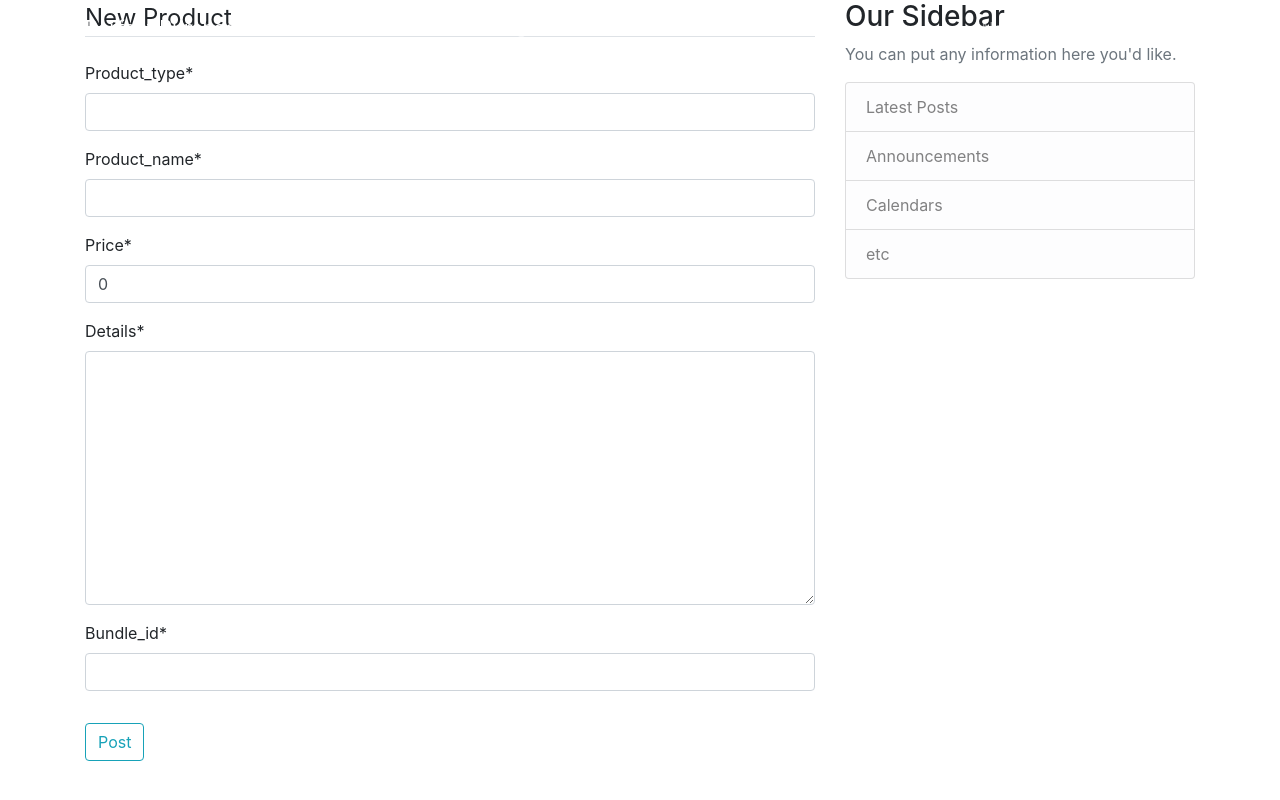
After one commit to RodneyMcCoy/store-website-database, a Django app: page /post/new/create_product in a window 1280 px wide. The commit adds this page. Run offline with Django 4.2, Linux system fonts and the light colour scheme; the visitor is signed in with stand-in values (Sample User, id 1); parts of the project's set-up code (start-up, migrations or seed data) failed here and were passed over; some libraries are stand-ins or nearby versions.

Commit message:
New posts now correctly create a product or service too
Creating a new product or service add the product or service to the database and creates a post by that user with the relevant information. Essentially, it should work as before with the Post functionality, but now also creates products and services and bundles and such on the back end too.

```diff
--- a/django_website_database_project/store/forms.py
+++ b/django_website_database_project/store/forms.py
@@ -9,3 +9,6 @@ from django import forms
 
 # class ChooseProduct(forms.ModelForm):
 #     product_choices = forms.ChoiceField(choices = FRUIT_CHOICES, label='a', required=True)
+
+class ChoosePostTypeForm(forms.Form):
+    choice = forms.ChoiceField(choices=([('', ''), ('Product', 'Product'), ('Service', 'Service')]), label='Create a new Product or Service')
--- a/django_website_database_project/store/models.py
+++ b/django_website_database_project/store/models.py
@@ -79,6 +79,9 @@ class Bundle(models.Model):
     vendor_id = models.IntegerField(("vendor_id"))
     price =  models.DecimalField(("price"), max_digits=10, decimal_places=2 , default=0)
 
+    def __str__(self):
+        return f'Bundle {self.vendor_id}'
+
 
 # This model class contains information related to a specific product that will be visible on the website to users
 class Product(models.Model):
@@ -88,21 +91,22 @@ class Product(models.Model):
     """
     #product_id = models.AutoField(primary_key=True)
     product_type = models.CharField(("product_type"), max_length=255)
-    #vendor_id = models.ForeignKey(Vendor, on_delete=models.CASCADE)
+    vendor_id = models.ForeignKey(Vendor, on_delete=models.CASCADE)
     #bundle_id = models.ForeignKey(Bundle, on_delete=models.CASCADE)
-    vendor_id = models.IntegerField(("vendor_id"))
+    #vendor_id = models.IntegerField(("vendor_id"))
     bundle_id = models.IntegerField(("bundle_id"))
-    product_name = models.CharField(("product_name"), max_length=255)
+    product_name = models.CharField(("product_name"), max_length=255)   # Like title for Post
     price =  models.DecimalField(("price"), max_digits=10, decimal_places=2, default=0)
     binding_contract = models.CharField(("binding_contract"), max_length=255)
+    details = models.TextField()    # Like content for Post
 
-    created_by = models.ForeignKey(User, on_delete=models.CASCADE)
+    created_by = models.ForeignKey(User, on_delete=models.CASCADE)  # Like author for Post
 
     def __str__(self):
         return self.product_name
 
     def get_absolute_url(self):
-        return reverse('store:store-home')
+        return reverse('store-home')
 
 
 # This model class contains information related to a specific service that will be visible on the website to users
@@ -113,21 +117,22 @@ class Service(models.Model):
     """
     #service_id = models.AutoField(primary_key=True)
     service_type = models.CharField(("service_type"), max_length=255)
-    #vendor_id = models.ForeignKey(Vendor, on_delete=models.CASCADE)
+    vendor_id = models.ForeignKey(Vendor, on_delete=models.CASCADE)
     #bundle_id = models.ForeignKey(Bundle, on_delete=models.CASCADE)
-    vendor_id = models.IntegerField(("vendor_id"))
+    #vendor_id = models.IntegerField(("vendor_id"))
     bundle_id = models.IntegerField(("bundle_id"))
-    service_name = models.CharField(("service_name"), max_length=255)
+    service_name = models.CharField(("service_name"), max_length=255)   # Like title for Post
     price =  models.DecimalField(("price"), max_digits=10, decimal_places=2, default=0)
     binding_contract = models.CharField(("binding_contract"), max_length=255)
+    details = models.TextField()    # Like content for Post
 
-    created_by = models.ForeignKey(User, on_delete=models.CASCADE)
+    created_by = models.ForeignKey(User, on_delete=models.CASCADE)  # Like author for Post
 
     def __str__(self):
         return self.service_name
 
     def get_absolute_url(self):
-        return reverse('store:store-home')
+        return reverse('store-home')
 
 
 # This model class contains information related to the wishlist of a customer, which contains any products or services they have wishlisted
--- /dev/null
+++ b/django_website_database_project/store/templates/store/create_product.html
@@ -0,0 +1,16 @@
+{% extends "store/base.html" %}
+{% load crispy_forms_tags %}
+{% block content %}
+    <div class="content-section">
+        <form method="POST">
+            {% csrf_token %}
+            <fieldset class="form-group">
+                <legend class="border-bottom mb-4">New Product</legend>
+                {{ form|crispy }}
+            </fieldset>
+            <div class="form-group">
+                <button class="btn btn-outline-info" type="submit">Post</button>
+            </div>
+        </form>
+    </div>
+{% endblock content %}
--- a/django_website_database_project/store/urls.py
+++ b/django_website_database_project/store/urls.py
@@ -1,12 +1,15 @@
 from django.urls import path
-from .views import PostListView, PostDetailView, PostCreateView, PostUpdateView, PostDeleteView, UserPostListView
+from .views import PostListView, PostDetailView, PostCreateView, PostCreateProductView,PostCreateServiceView, PostUpdateView, PostDeleteView, UserPostListView
 from . import views
 
 urlpatterns = [
     path('', PostListView.as_view(), name='store-home'),
     path('user/<str:username>', UserPostListView.as_view(), name='user-posts'),
     path('post/<int:pk>/', PostDetailView.as_view(), name='post-detail'),
-    path('post/new/', PostCreateView.as_view(), name='post-create'),
+    path('post/new/', PostCreateView, name='post-create'),
+    #path('post/new/create_choice/', views.PostCreateView, name='create_choice'),
+    path('post/new/create_product', PostCreateProductView.as_view(), name='create_product'),
+    path('post/new/create_service', PostCreateServiceView.as_view(), name='create_service'),
     path('post/<int:pk>/update/', PostUpdateView.as_view(), name='post-update'),
     path('post/<int:pk>/delete/', PostDeleteView.as_view(), name='post-delete'),
     path('about/', views.about, name='store-about'),
--- a/django_website_database_project/store/views.py
+++ b/django_website_database_project/store/views.py
@@ -1,12 +1,12 @@
-from django.shortcuts import render, get_object_or_404
+from django.shortcuts import redirect, render, get_object_or_404
 from django.contrib.auth.mixins import LoginRequiredMixin, UserPassesTestMixin
 #from django.contrib.auth.models import User
 from django.views.generic import ListView, DetailView, CreateView, UpdateView, DeleteView
-from .models import Post, Customer, Vendor, User, Product
+from .models import Post, Customer, Vendor, User, Product, Service
 
 # I added this import to try to impliment forms. Might be useless
 from django.http import HttpResponseRedirect
-from .forms import *
+from .forms import ChoosePostTypeForm
 
 
 # Create your views here.
@@ -27,12 +27,30 @@ def home(request):
     return render(request, 'store/home.html', context)
 
 
+# class PostListView(ListView):
+#     model = Product
+#     template_name = 'store/home.html'
+#     context_object_name = 'products'
+#     paginate_by = 10
+
+
 class PostListView(ListView):
     model = Post
-    template_name = 'store/home.html'
+    template_name = 'store/home.html'   # <app>/<model>_<viewtype>.html
     context_object_name = 'posts'
     ordering = ['-date_posted']
     paginate_by = 10
+
+
+# class UserPostListView(ListView):
+#     model = Product
+#     template_name = 'store/user_posts.html'
+#     context_object_name = 'products'
+#     paginate_by = 10
+
+#     def get_queryset(self):
+#         user = get_object_or_404(User, username=self.kwargs.get('username'))
+#         return Product.objects.filter(vendor_id = Vendor.objects.filter(user = user))
 
 
 class UserPostListView(ListView):
@@ -50,13 +68,52 @@ class PostDetailView(DetailView):
     model = Post
 
 
-class PostCreateView(LoginRequiredMixin, CreateView):
-    model = Post
-    fields = ['title', 'content']
+def PostCreateView(request):
+    if request.method == 'POST':
+        form = ChoosePostTypeForm(request.POST)
+        action = request.POST
+        if action.get('choice') == 'Product':
+            return redirect('create_product')
+        elif action.get('choice') == 'Service':
+            return redirect('create_service')
+    else:
+        form = ChoosePostTypeForm()
+        action = request.GET
+    context = {
+        'form': form
+    }
+    return render(request, 'store/create_choice.html', context)
+
+
+class PostCreateProductView(LoginRequiredMixin, CreateView):
+    model = Product
+    template_name = 'store/create_product.html'
+    fields = ['product_type', 'product_name', 'price', 'details', 'bundle_id']
 
     def form_valid(self, form):
-        form.instance.author = self.request.user
+        form.instance.created_by = self.request.user
+        form.instance.vendor_id = Vendor.objects.get(name=f'{self.request.user.username}')
         return super().form_valid(form)
+
+
+class PostCreateServiceView(LoginRequiredMixin, CreateView):
+    model = Service
+    template_name = 'store/create_service.html'
+    fields = ['service_type', 'service_name', 'price', 'details', 'bundle_id']
+
+    def form_valid(self, form):
+        form.instance.created_by = self.request.user
+        form.instance.vendor_id = Vendor.objects.get(name=f'{self.request.user.username}')
+        return super().form_valid(form)
+
+
+# class PostCreateView(LoginRequiredMixin, CreateView):
+#     model = Post
+#     fields = ['title', 'content']
+
+#     def form_valid(self, form):
+#         form.instance.author = self.request.user
+#         return super().form_valid(form)
 
 
 class PostUpdateView(LoginRequiredMixin, UserPassesTestMixin, UpdateView):
--- a/django_website_database_project/users/signals.py
+++ b/django_website_database_project/users/signals.py
@@ -2,8 +2,9 @@ import imp
 from django.db.models.signals import post_save
 #from django.contrib.auth.models import User
 from django.dispatch import receiver
+
 from .models import Profile
-from store.models import User, Customer, Vendor
+from store.models import User, Customer, Vendor, Product, Service, Bundle, Post
 
 @receiver(post_save, sender=User)
 def create_profile(sender, instance, created, **kwargs):
@@ -26,3 +27,15 @@ def create_customer(sender, instance, created, **kwargs):
 def create_vendor(sender, instance, created, **kwargs):
     if created and instance.is_vendor:
         Vendor.objects.create(user=instance, name=instance.username)
+
+@receiver(post_save, sender=Product)
+def create_bundle(sender, instance, created, **kwargs):
+    if created:
+        Post.objects.create(title=instance.product_name, content=instance.details, author=instance.vendor_id.user)
+        Bundle.objects.create(vendor_id=instance.vendor_id.pk, price=instance.price)
+
+@receiver(post_save, sender=Service)
+def create_bundle(sender, instance, created, **kwargs):
+    if created:
+        Post.objects.create(title=instance.service_name, content=instance.details, author=instance.vendor_id.user)
+        Bundle.objects.create(vendor_id=instance.vendor_id.pk, price=instance.price)
```
Also changed, not shown: django_website_database_project/store/templates/store/create_choice.html (added, +16 -0 lines), django_website_database_project/store/templates/store/create_service.html (added, +16 -0 lines), django_website_database_project/store/templates/store/home.html (+32 -2 lines), django_website_database_project/store/migrations/0001_initial.py, django_website_database_project/store/migrations/0002_alter_product_bundle_id_alter_service_bundle_id.py (added), django_website_database_project/users/migrations/0001_initial.py.
